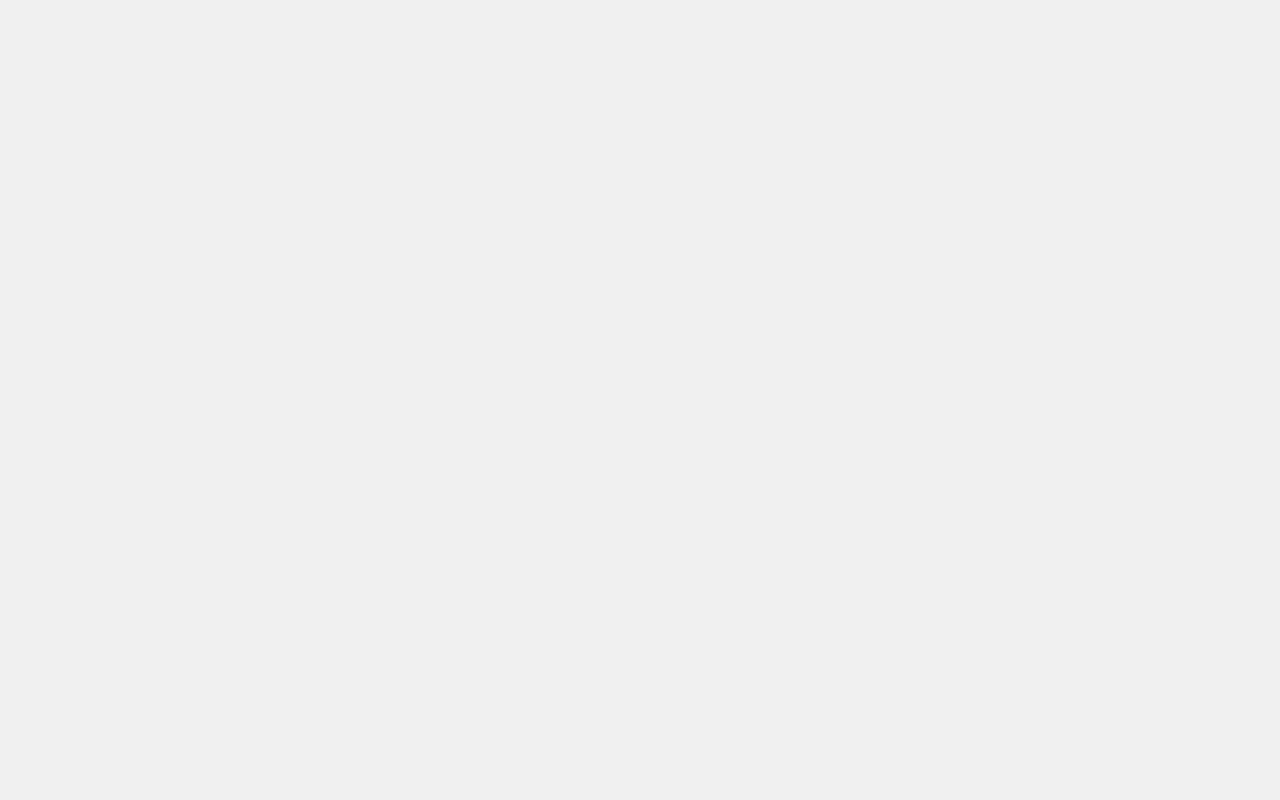
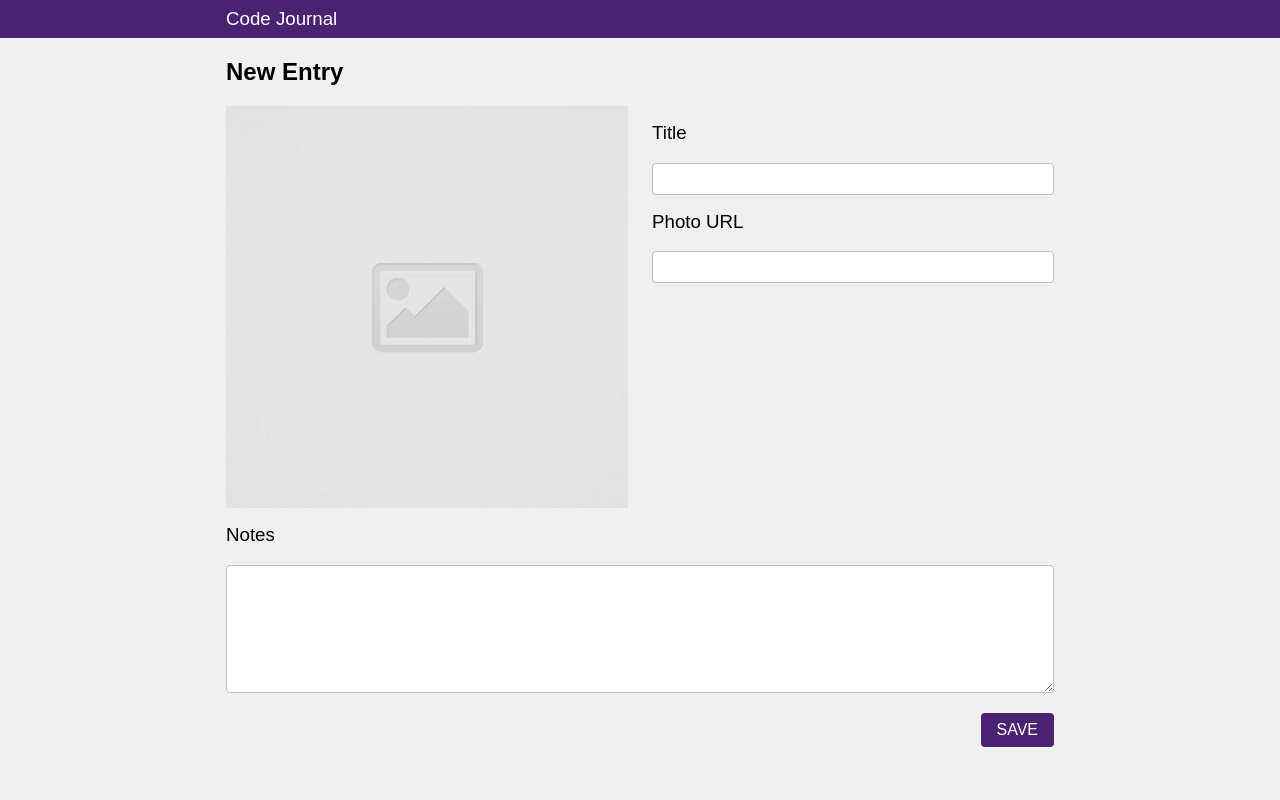
Before and after one commit to rbomercado/Code-Journal, a website: page index.html in a window 1280 px wide. Drawn offline with Linux system fonts and the light colour scheme.

Commit message:
updating branch

```diff
--- a/index.html
+++ b/index.html
@@ -15,11 +15,47 @@
   <link rel="stylesheet" href="css/styles.css">
 </head>
 <body>
-  <header>
+  <header class="row">
+    <div class="column-full container header-container">
+      <h3 class="header no marg">Code Journal</h3>
+    </div>
   </header>
-  <main>
-  </main>
+  <div class="container">
+    <main>
+      <div data-view="entry-form" class="entry-form">
+        <form>
+          <div class="column-full">
+            <h2 class="form-heading">New Entry</h2>
+          </div>
+          <div class="row height">
+            <img src="images/placeholder-image-square.jpg" class="column-half">
+            <div class="column-half">
+              <div>
+                <h3>Title</h3>
+                <input type="text" class="column-full" required>
+              </div>
+              <div>
+                <h3>Photo URL</h3>
+                <input type="url" class="column-full" required>
+              </div>
+            </div>
+          </div>
+          <div class="row">
+            <div class="column-full">
+              <div>
+                <h3>Notes</h3>
+                <textarea class="column-full" required></textarea>
+              </div>
+              <div class="row save-button">
+                <button>SAVE</button>
+              </div>
+            </div>
+            </form>
+          </div>
+    </main>
+  </div>
   <script src="js/data.js"></script>
   <script src="js/main.js"></script>
 </body>
+
 </html>
--- a/js/main.js
+++ b/js/main.js
@@ -1,2 +1,8 @@
 /* global data */
 /* exported data */
+// var urlInput = document.querySelector('[name="Url"]');
+// urlInput.addEventListener('input', updateUrl);
+
+// function updateUrl(event) {
+
+// }
```
